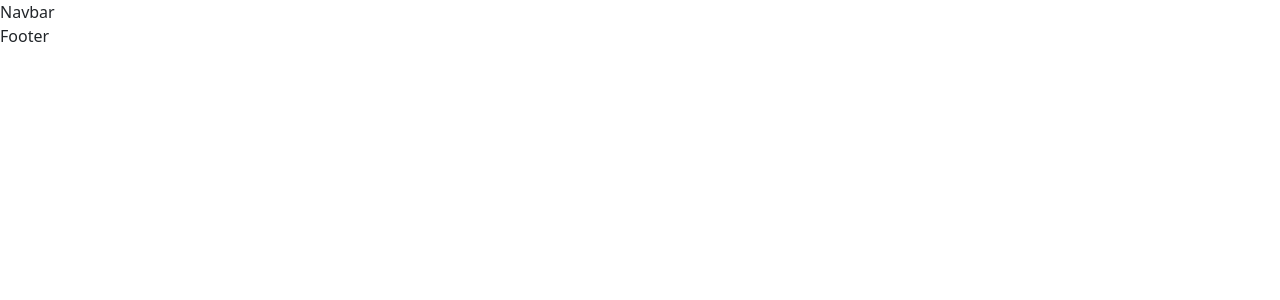
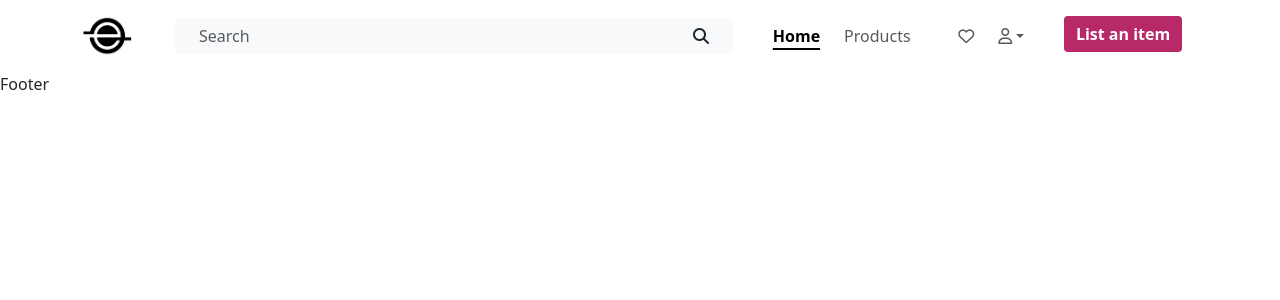
Before and after one commit to malikhussein/ITI-react-ejar-project, a React (Vite) app: page / in a window 1280 px wide. Shown: the top 300 px of the page. Built offline with nearby package versions, Linux system fonts and the light colour scheme.

Commit message:
Created the navbar component

```diff
--- /dev/null
+++ b/src/components/Navbar/Navbar.css
@@ -0,0 +1,28 @@
+/* Width of the side bar */
+.offcanvas.offcanvas-end {
+  width: 275px !important;
+}
+
+/* TODO: Make the wishlist when clicked turn to full red button */
+.nav-link.active {
+  position: relative;
+  font-weight: bold;
+  text-decoration: underline;
+  text-underline-offset: 6px;
+  text-decoration-thickness: 2px;
+}
+
+/* Color the list an item button */
+.btn-primary {
+  background: #b72a67 !important;
+  border: #b72a67 !important;
+}
+
+.btn-primary:hover {
+  background: #a7265e !important;
+}
+
+.btn-primary:active {
+  background: #942153 !important; /* Even darker shade */
+  border: #942153 !important;
+}
--- a/src/components/Navbar/Navbar.jsx
+++ b/src/components/Navbar/Navbar.jsx
@@ -1,5 +1,127 @@
 import React from 'react';
+import ejarLogo from '../../assets/logo.png';
+import './Navbar.css';
 
 export default function Navbar() {
-  return <div>Navbar</div>;
+  return (
+    <>
+      <nav className="navbar navbar-expand-lg navbar-light bg-white p-3">
+        <div className="container">
+          {/* Logo */}
+          <div className="col-1">
+            <img src={ejarLogo} className="img-fluid " width={50} />
+          </div>
+
+          {/* Search bar */}
+          <form className="d-flex col-9 col-lg-6">
+            <div className="input-group">
+              <input
+                className="form-control bg-light rounded-start-1 border-0 ps-4"
+                type="search"
+                placeholder="Search"
+                aria-label="Search"
+              />
+              <button className="input-group-text rounded-end-1 border-0 pe-4">
+                <i className="fas fa-search"></i>
+              </button>
+            </div>
+          </form>
+
+          {/* Sandwich icon */}
+          <button
+            className="navbar-toggler border-0"
+            type="button"
+            data-bs-toggle="offcanvas"
+            data-bs-target="#offcanvasRight"
+            aria-controls="offcanvasRight"
+          >
+            <i class="fa-solid fa-bars"></i>
+          </button>
+          <div
+            class="offcanvas offcanvas-end"
+            tabindex="-1"
+            id="offcanvasRight"
+            aria-labelledby="offcanvasRightLabel"
+          >
+            <div class="offcanvas-body">
+              <ul className="navbar-nav w-100 mx-auto d-flex justify-content-around">
+                <div className="d-flex flex-lg-row flex-column gap-lg-2">
+                  <li className="nav-item ms-lg-3 mx-auto">
+                    <a className="nav-link active" aria-current="page" href="#">
+                      Home
+                    </a>
+                  </li>
+                  <li className="nav-item mx-auto">
+                    <a className="nav-link" href="#">
+                      Products
+                    </a>
+                  </li>
+                </div>
+
+                <div className="d-flex flex-lg-row flex-column gap-lg-2">
+                  {/* Wishlist icon in desktop text in mobile */}
+                  <li className="nav-item d-none d-lg-block">
+                    <a className="nav-link" href="#">
+                      <i class="fa-regular fa-heart"></i>
+                    </a>
+                  </li>
+                  <li className="nav-item d-block d-lg-none mx-auto">
+                    <a className="nav-link" href="#">
+                      Wishlist
+                    </a>
+                  </li>
+
+                  {/* Profile icon with a dropdown in desktop profile and logout text in mobile */}
+                  <li className="nav-item dropdown d-none d-lg-block">
+                    <a
+                      className="nav-link dropdown-toggle"
+                      href="#"
+                      id="navbarDropdown"
+                      role="button"
+                      data-bs-toggle="dropdown"
+                      aria-expanded="false"
+                    >
+                      <i class="fa-regular fa-user"></i>
+                    </a>
+                    <ul
+                      className="dropdown-menu"
+                      aria-labelledby="navbarDropdown"
+                    >
+                      <li>
+                        <a className="dropdown-item" href="#">
+                          Profile
+                        </a>
+                      </li>
+                      <li>
+                        <a className="dropdown-item" href="#">
+                          Logout
+                        </a>
+                      </li>
+                    </ul>
+                  </li>
+                  <li className="nav-item d-block d-lg-none mx-auto">
+                    <a className="nav-link" href="#">
+                      Profile
+                    </a>
+                  </li>
+                  <li className="nav-item d-block d-lg-none mx-auto">
+                    <a className="nav-link" href="#">
+                      Logout
+                    </a>
+                  </li>
+                </div>
+
+                {/* List an item button */}
+                <li className="nav-item mx-auto mt-3 m-lg-0">
+                  <button className="btn btn-primary rounded-1 fw-bold">
+                    List an item
+                  </button>
+                </li>
+              </ul>
+            </div>
+          </div>
+        </div>
+      </nav>
+    </>
+  );
 }
```
Also changed, not shown: src/assets/logo.png (added).
